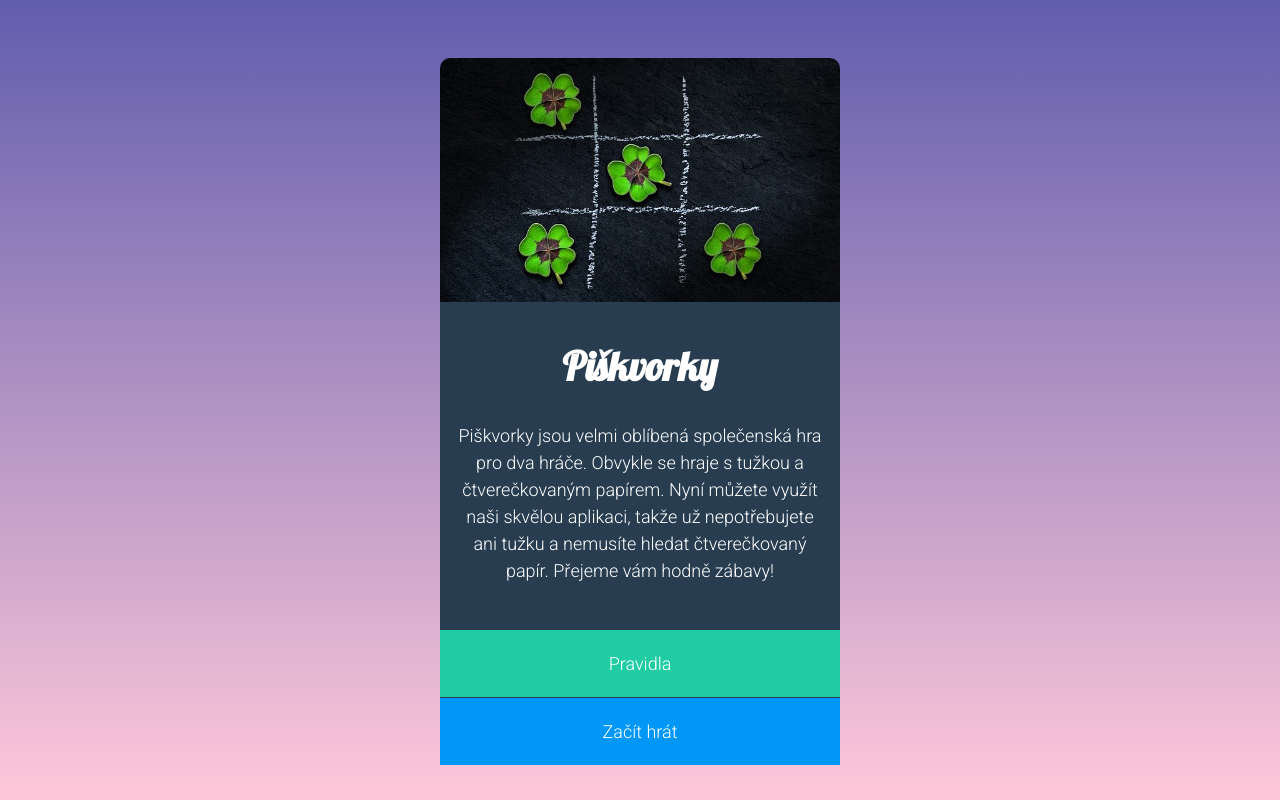
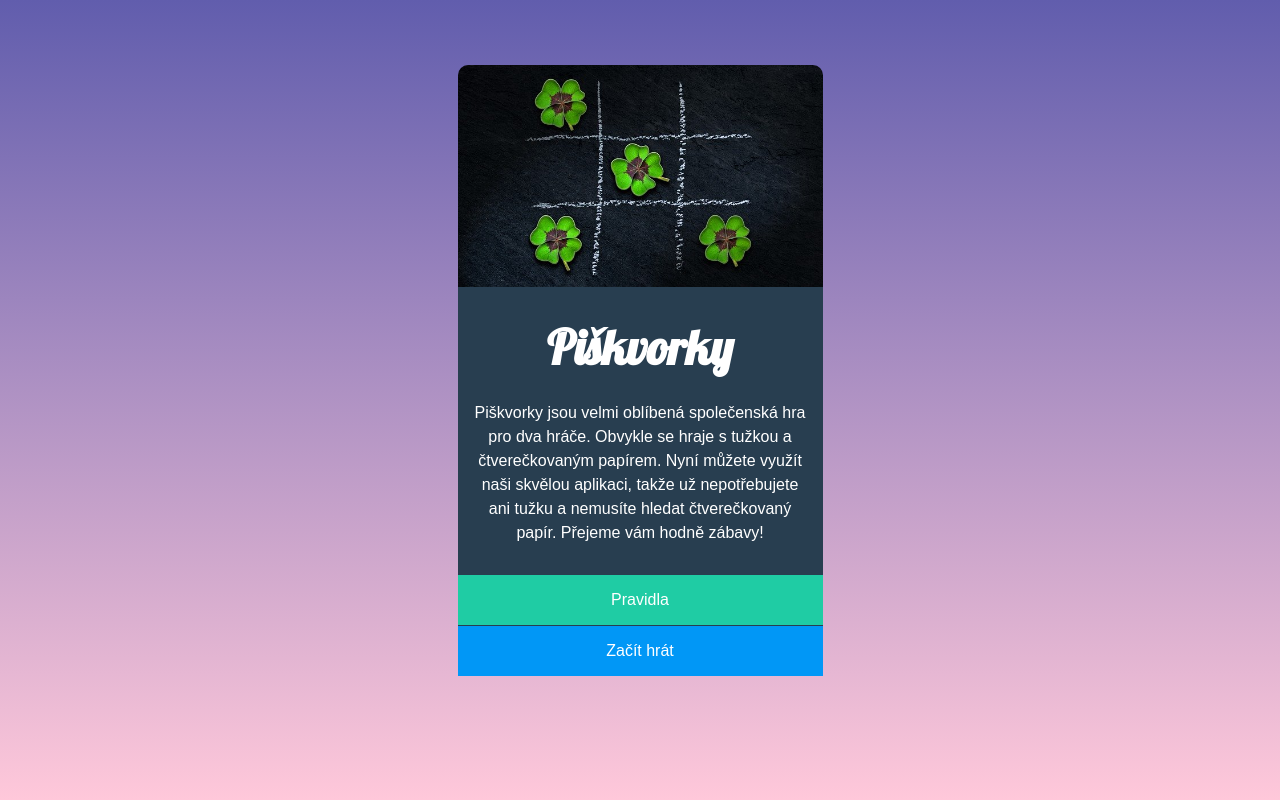
Before and after one commit to Helena-Ib/piskvorky, a plain HTML site: page index.html in a window 1280 px wide. Drawn offline with Linux system fonts and the light colour scheme.

Commit message:
opravené html

```diff
--- a/index.html
+++ b/index.html
@@ -5,33 +5,29 @@
     <meta http-equiv="X-UA-Compatible" content="IE=edge" />
     <meta name="viewport" content="width=device-width, initial-scale=1.0" />
     <title>Piškvorky</title>
+    <link href="https://fonts.googleapis.com/css2?family=Lobster&display=swap"rel="stylesheet">
+    <link rel="preconnect" href="https://fonts.gstatic.com">
+    <link
+      href="https://fonts.googleapis.com/css2?family=Roboto:wght@300&display=swap"
+      rel="stylesheet">
     <link rel="stylesheet" type="text/css" href="style.css" />
-    <link rel="preconnect" href="https://fonts.gstatic.com" />
-    <link
-      href="https://fonts.googleapis.com/css2?family=Lobster&display=swap"
-      rel="stylesheet"
-      <link rel="preconnect" href="https://fonts.gstatic.com">
-<link href="https://fonts.googleapis.com/css2?family=Roboto:wght@300&display=swap" rel="stylesheet">
-
   </head>
   <body>
-      <img src="images/uvodni.jpg" alt="piskvorky" />
-      <div class="obdelnik">
-      <div class="popis">
-        <h1>Piškvorky</h1>
-        <p>
-          Piškvorky jsou velmi oblíbená společenská hra pro dva hráče. Obvykle
-          se hraje s tužkou a čtverečkovaným papírem. Nyní můžete využít naši
-          skvělou aplikaci, takže už nepotřebujete ani tužku a nemusíte hledat
-          čtverečkovaný papír. Přejeme vám hodně zábavy!
-        </p>
-      </div>
-      <ul class="odkazy">
-        <li class="pravidla">
-          <a href="index.html">Pravidla</a>
-        </li>
-        <li class="hrat"><a href="index.html">Začít hrát</a></li>
-      </ul>
-    </div>
+   <div class="game">
+     <header class="picture">
+       <img src="images/uvodni.jpg" alt="piškvorky se čtyřlístky" class="header_picture">
+     </header>
+     <div class="description">
+       <h1 class="title">Piškvorky</h1>
+       <p class="text">
+        Piškvorky jsou velmi oblíbená společenská hra pro dva hráče. Obvykle se hraje s tužkou a čtverečkovaným papírem. Nyní můžete využít naši skvělou aplikaci, takže už nepotřebujete ani tužku a nemusíte hledat čtverečkovaný papír. Přejeme vám hodně zábavy!
+       </p>
+     </div>
+     <div class="buttons">
+      <a href="index.html" class="button rule">Pravidla</a>
+      <a href="index.html" class="button start">Začít hrát</a>
+     </div>
+
+   </div>
   </body>
 </html>
--- a/style.css
+++ b/style.css
@@ -1,58 +1,78 @@
-body {
-  background: linear-gradient(#615dad, #ffc8da);
-  background-size: 100vw 100vh;
-  color: #ffffff;
-  text-align: center;
-  font-size: 18px;
-  line-height: 1.5;
-  font-family: 'Roboto', sans-serif;
+html { box-sizing: border-box; }
+*, :after, :before { box-sizing: inherit; }
+
+* {
+  margin: 0;
+  padding: 0;
 }
 
-img {
-  width: 400px;
-  border-radius: 10px 10px 0 0;
-  margin-top: 50px;
+html,
+body {
+  min-height: 100%;
 }
 
-.obdelnik {
-  width: 400px;
-  margin: -10px auto;
-  background-color: #283e50;
+body {
+  font-family: Arial, Helvetica, sans-serif;
+  font-weight: 300;
+  font-size: 100%;
+  background-image: linear-gradient(to bottom, #615dad, #ffc8da);
 }
 
-.popis {
-  padding: 10px 15px;
+.game {
+  max-width: 365px;
+  margin: 65px auto;
 }
 
-h1 {
-  font-family: 'Lobster', cursive;
-  font-size: 40px;
+/* header */
+
+.header_picture {
+  width: 100%;
+  border-radius: 10px 10px 0 0;
+  vertical-align: bottom;
 }
 
-.odkazy {
-  margin-left: -40px;
+/* main content */
+
+.description{
+    color: #ffffff;
+    background-color: #283e50;
+    padding: 30px 15px;
+  }
+
+.title{
+  font-family: 'Lobster', cursive;
+  font-size: 3em;
+  text-align: center;
+  margin-bottom: 0.5em;
 }
 
-li {
-  list-style-type: none;
-  padding: 20px;
+.text{
+  font-size: 1em;
+  line-height: 1.5;
+  text-align: center;
 }
 
-a {
+/* buttons */
+.button{
+  display:block;
+  font-size: 1em;
+  color: #ffffff;
   text-decoration: none;
-  color: #ffffff;
+  text-align: center;
+  padding: 1em 0 1em 0;
 }
 
-.pravidla {
+.rule{
   background-color: #1fcca4;
 }
-.hrat {
-  background-color: #0197f6;
-  border-top: 1.5px solid #283e50;
-}
-.pravidla:hover {
+.rule:hover{
   background-color: #1cbb96;
 }
-.hrat:hover {
+.start{
+  background-color: #0197f6;
+  border-top: 1px solid #283e50;
+}
+
+.start:hover{
   background-color: #0090e9;
 }
```
Also changed, not shown: pravidla.html (added, +13 -0 lines).
